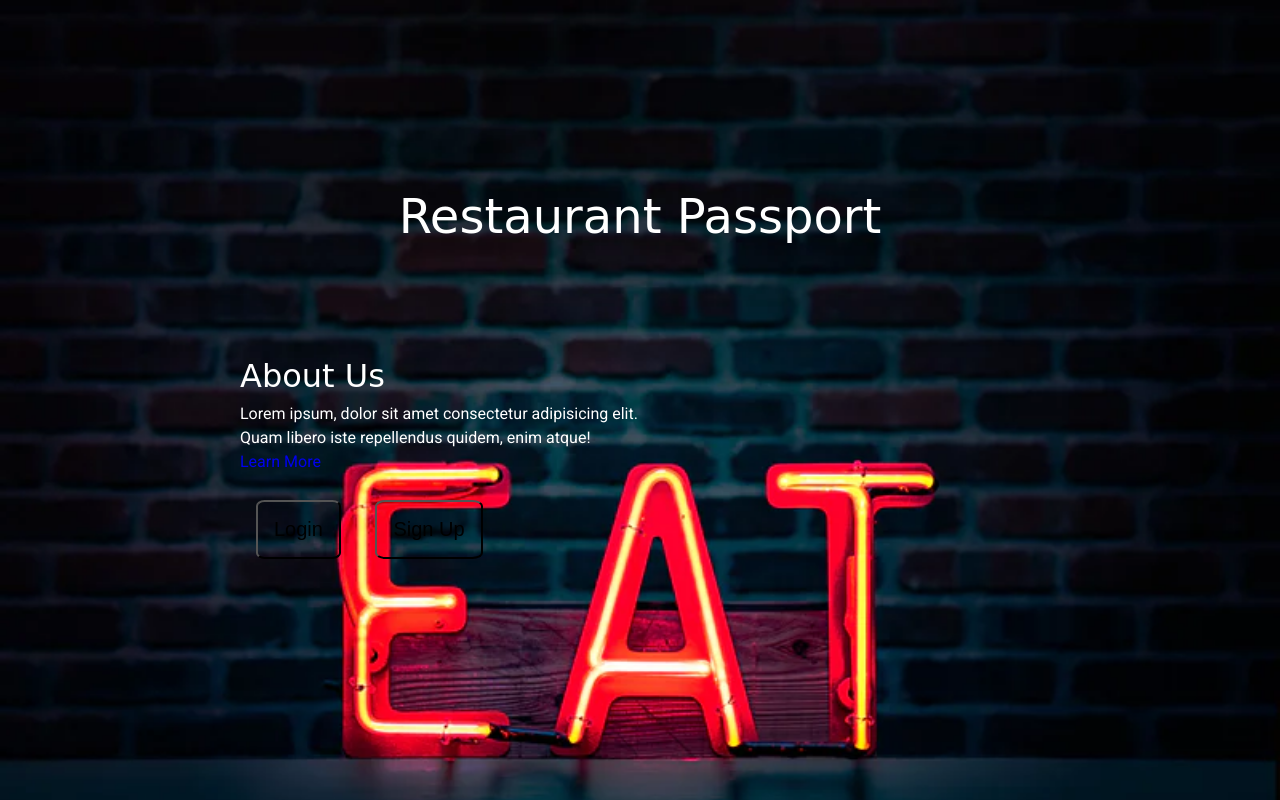
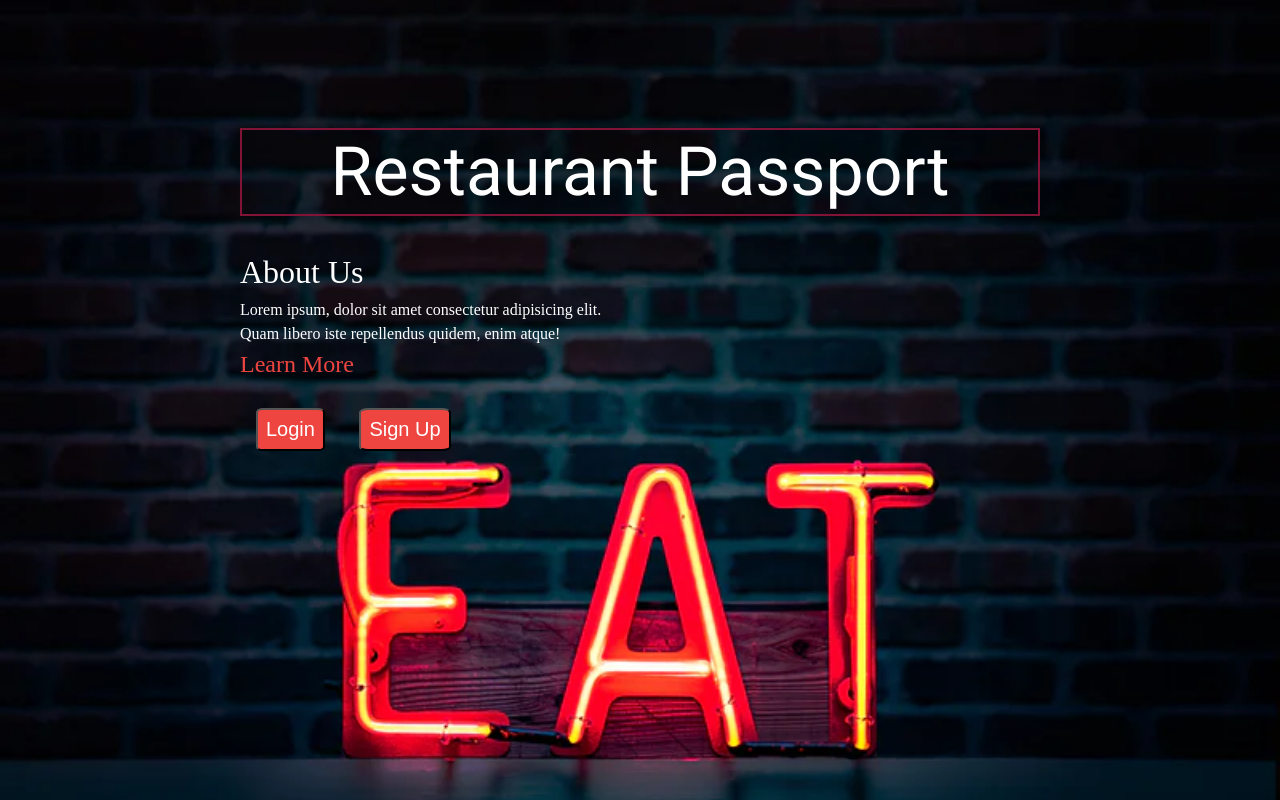
Before and after one commit to BW-Restaurant-Passport-3/Marketing-Page, a plain HTML site: page passport/index.html in a window 1280 px wide. Drawn offline with Linux system fonts and the light colour scheme; a web font is replaced by a local one.

Commit message:
styled the homepage with colors and font styles. added hover effects to the buttons

```diff
--- a/passport/index.html
+++ b/passport/index.html
@@ -15,10 +15,11 @@
             <header>
                 <h1>Restaurant Passport</h1>
                 <h2>About Us</h2>
+                <!-- <hr> -->
                 <p>
                     Lorem ipsum, dolor sit amet consectetur adipisicing elit. <br>
                     Quam libero iste repellendus quidem, enim atque! <br>
-                    <a href="#">Learn More</a>
+                    <a class="aboutus" href="#">Learn More</a>
                 </p>
                 <button><a href="#">Login</a></button>
                 <button><a href="#">Sign Up</a></button>
--- a/passport/less/home-page.less
+++ b/passport/less/home-page.less
@@ -8,31 +8,56 @@ body {
     background-position: center center;
     background-size: cover;
     background-attachment: fixed;
+    font-family: 'Inria Serif', serif;
 
     .home {
         color: white;
-        padding-top: 15%;
+        padding-top: 10%;
 
         a {
             text-decoration: none;
         }
 
         h1 {
-            font-size: 48px;
-            padding-bottom: 15%;
+            font-size: 68px;
+            // padding-bottom: 5%;
+            padding: 1%;
+            margin-bottom: 5%;
             text-align: center;
+            font-family: 'Roboto', sans-serif;
+            border: @claret 2px solid;
+        }
+
+
+        h2 {
+            font-family: 'Inria Serif', serif;
+        }
+
+        .aboutus {
+            color: @cinnabar;
+            font-size: 24px;
+
+            &:hover {
+                color: @brick-red;
+            }
         }
 
         button {
 
-            padding: 2%;
+            padding: 1%;
             margin: 2%;
             background: none;
             border-radius: 10%;
+            background-color: @cinnabar;
+
+            &:hover {
+                background-color: @brick-red;
+            }
+
 
             a {
                 font-size: 20px;
-                color: black;
+                color: white;
             }
         }
     }
--- a/passport/less/variables.less
+++ b/passport/less/variables.less
@@ -0,0 +1,10 @@
+// Variables
+
+// Color Vars
+@mardi-gras: #2d132c;
+@claret: #801336;
+@brick-red: #c72c41;
+@cinnabar: #ee4540;
+
+// Mobile var
+@phone: ~"(max-width:500px)";
```
Also changed, not shown: passport/css/index.css, 1 other file.
